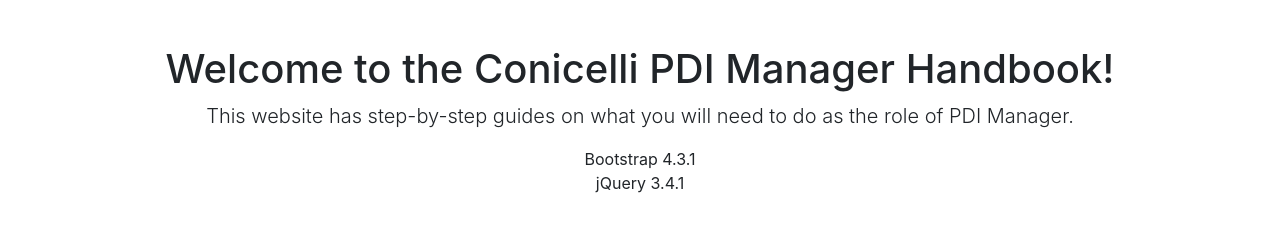
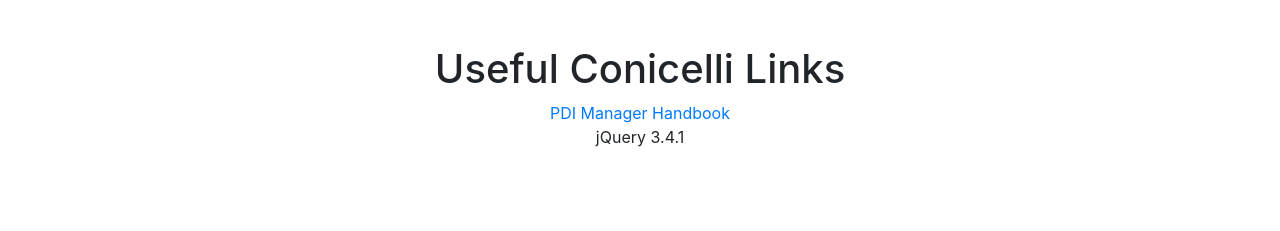
Before and after one commit to spartanboosts/spartanboosts.github.io, a website: page links.html in a window 1280 px wide. Shown: the part 261-492 px from the top of the page. Drawn offline with Linux system fonts and the light colour scheme.

Commit message:
Added Handbook
Updating useful link section

```diff
--- a/links.html
+++ b/links.html
@@ -68,10 +68,9 @@
       <div class="col-lg-12 text-center">
         <P></P><p></p>
         <a><img alt="Conicelli" src="images/conicelli-logo.png" class="img-fluid"></a>
-        <h1 class="mt-5">Welcome to the Conicelli PDI Manager Handbook!</h1>
-        <p class="lead">This website has step-by-step guides on what you will need to do as the role of PDI Manager.</p>
+        <h1 class="mt-5">Useful Conicelli Links</h1>
         <ul class="list-unstyled">
-          <li>Bootstrap 4.3.1</li>
+          <li><a href="index.html">PDI Manager Handbook</a></li>
           <li>jQuery 3.4.1</li>
         </ul>
       </div>
```
Also changed, not shown: 1 other file.
